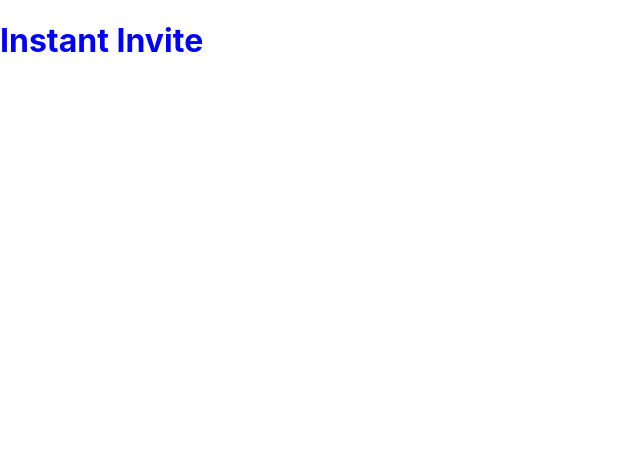
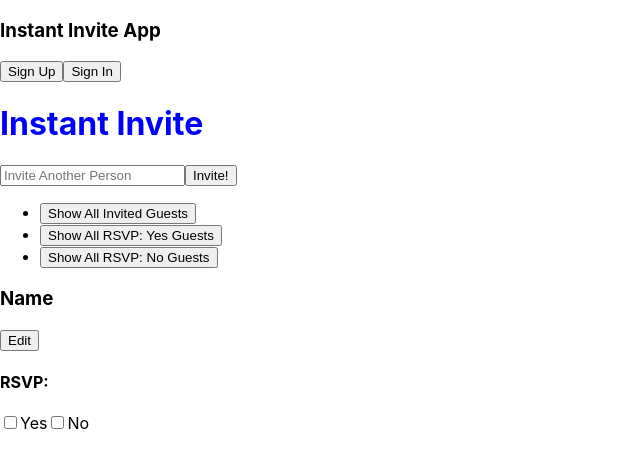
Before and after one commit to leannepepper/invite-app, a React (Create React App) app: page / in a window 1280 px wide. Shown: the top 468 px of the page, without its empty margins (0-640 px from the left). Built offline with nearby package versions, Linux system fonts and the light colour scheme.

Commit message:
added basic layout

```diff
--- /dev/null
+++ b/src/AddPerson.js
@@ -0,0 +1,11 @@
+import React from 'react';
+
+const AddPerson = () => {
+    return (
+        <div>
+            <input type="text" placeholder="Invite Another Person"/>
+            <button>Invite!</button>
+        </div>
+    )
+}
+export default AddPerson;
--- a/src/App.js
+++ b/src/App.js
@@ -1,11 +1,19 @@
 import React, { Component } from 'react';
 import './main.css';
+import Header from './Header';
+import FilterLists from './FilterLists';
+import AddPerson from './AddPerson';
+import Invitees from './Invitees';
 
 class App extends Component {
   render() {
     return (
       <div className="App">
+        <Header/>
          <h1 className="app-name">Instant Invite</h1>
+         <AddPerson />
+         <FilterLists />
+         <Invitees />
       </div>
     );
   }
--- /dev/null
+++ b/src/FilterLists.js
@@ -0,0 +1,12 @@
+import React from 'react';
+
+const FilterLists= () => {
+    return (
+        <ul>
+            <li><button>Show All Invited Guests</button></li>
+            <li><button>Show All RSVP: Yes Guests</button></li>
+            <li><button>Show All RSVP: No Guests</button></li>
+        </ul>
+    );
+}
+export default FilterLists;
--- /dev/null
+++ b/src/Header.js
@@ -0,0 +1,15 @@
+import React from 'react';
+
+const Header = () => {
+    return (
+        <header>
+            <h3>Instant Invite App</h3>
+            <div>
+                <button>Sign Up</button>
+                <button>Sign In</button>
+            </div>
+        </header>
+    );
+}
+
+export default Header;
--- /dev/null
+++ b/src/Invitees.js
@@ -0,0 +1,21 @@
+import React from 'react';
+
+const Invitees = () => {
+    return (
+        <div className="invitees-wrapper">
+            <div className="card">
+                <h3 className="invitee-name">Name</h3>
+                <button>Edit</button>
+                <div className="response">
+                    <h4>RSVP:</h4>
+                    <input type="checkbox" id="response-yes"/>
+                    <label for="response-yes">Yes</label>
+                    <input type="checkbox" id="response-no"/>
+                    <label for="response-no">No</label>
+                </div>
+            </div>
+        </div>
+    );
+}
+
+export default Invitees;
```
